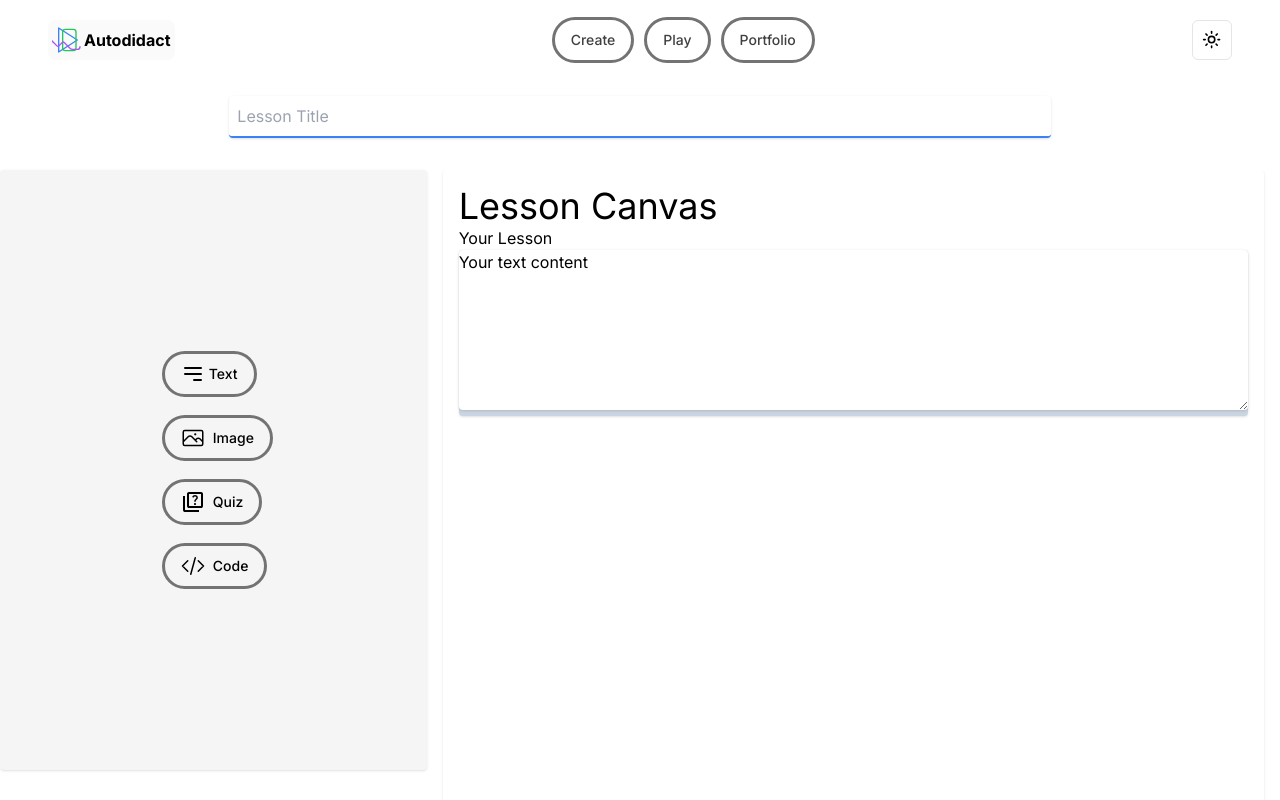
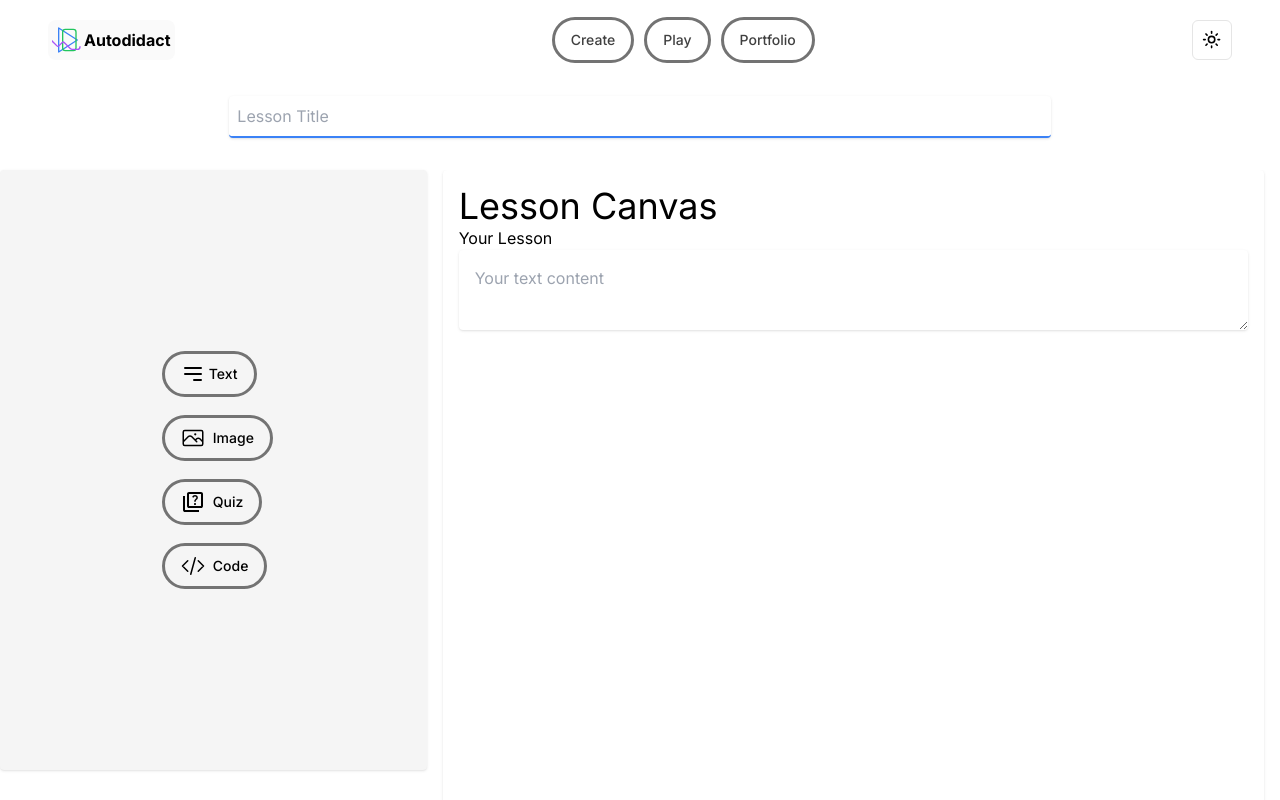
Before and after one commit to san-poon/nexus-adept, a Next.js app: page /bite-sized-lesson/create in a window 1280 px wide. Shown: the top 800 px of the page. Built offline with nearby package versions, Linux system fonts and the light colour scheme.

Commit message:
Add UI for text editing

```diff
--- a/app/bite-sized-lesson/create/content-blocks.tsx
+++ b/app/bite-sized-lesson/create/content-blocks.tsx
@@ -2,10 +2,14 @@
 
 export const TextBlock = () => {
     return (
-        <div className="border-zinc-200 bg-slate-300 rounded shadow">
-            <textarea className=" h-40 w-full rounded shadow">
-                Your text content
+        <>
+            <textarea
+                className=" w-full rounded shadow p-2 md:p-4 bg-inherit hover:dark:bg-slate-700 hover:bg-slate-100 focus:outline-none focus:ring-zinc-200"
+                placeholder="Your text content"
+            >
+
             </textarea>
-        </div>
+        </>
+
     )
 }
```
